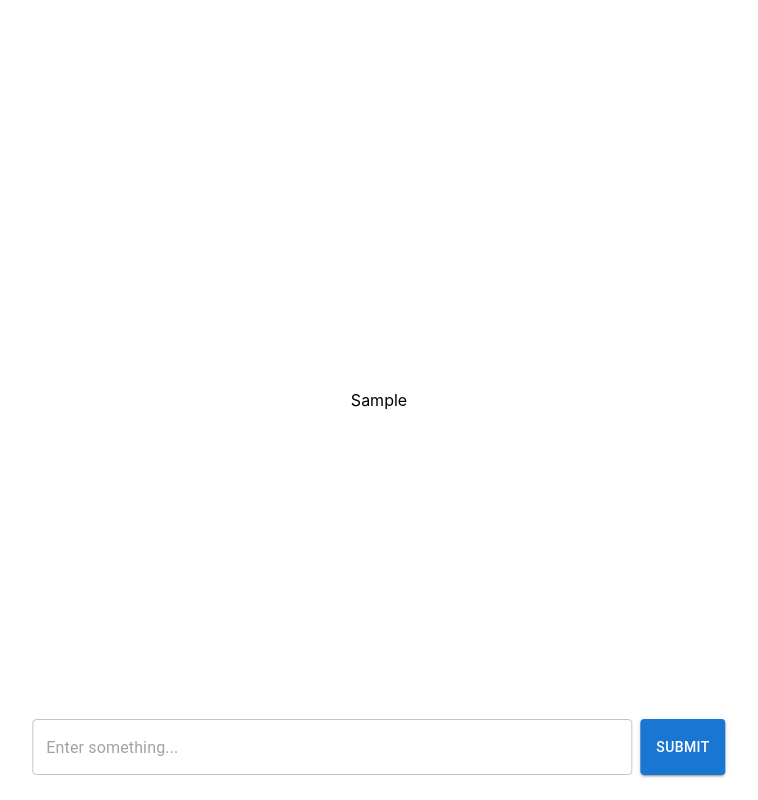
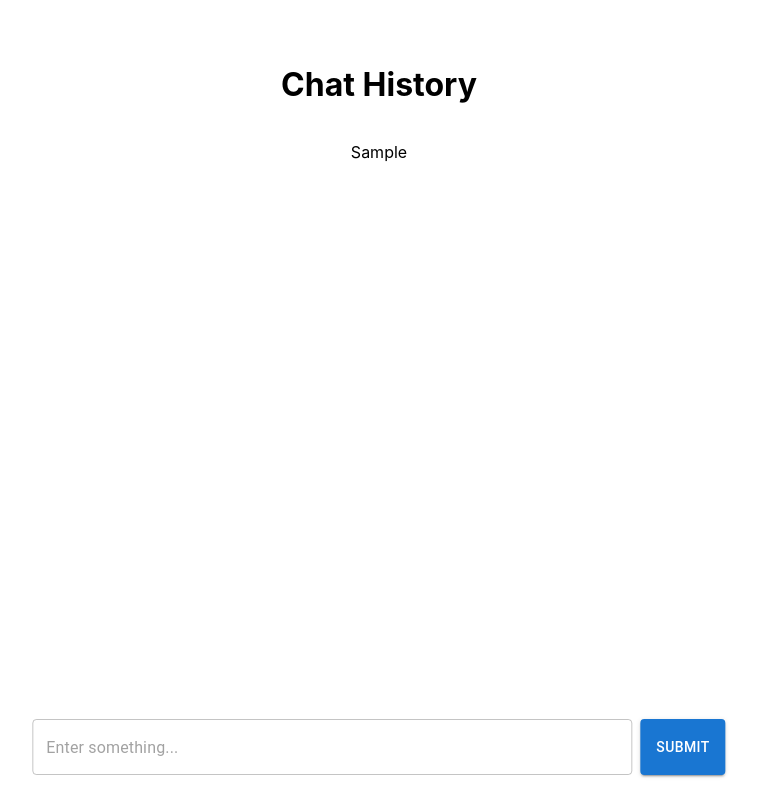
Before and after one commit to dkvasudevan/ExcelAI-React, a React (Vite) app: page / in a window 1280 px wide. Both pictures are taken after typing "Sample" into the empty fields and a click on the button "SUBMIT". Shown: the whole page, without its empty margins (261-1019 px from the left). Built offline with nearby package versions, Linux system fonts and the light colour scheme.

Commit message:
chat history changes

```diff
--- /dev/null
+++ b/src/components/ChatPanel/ChatHistory/ChatHistory.css
@@ -0,0 +1,20 @@
+.chat-history-wrapper {
+  /* background-color: red; */
+  width: 60%;
+  height: 80%;
+  position: fixed;
+  left: 50%; /* Move to the horizontal center */
+  transform: translateX(-50%); /*Center the element horizontally*/
+  overflow: auto;
+}
+
+.chat-history-title {
+  position: fixed;
+  left: 50%; /* Move to the horizontal center */
+  transform: translateX(-50%); /*Center the element horizontally*/
+}
+
+.chat-history-messages {
+  margin-top: 100px;
+  /* overflow: auto; */
+}
--- /dev/null
+++ b/src/components/ChatPanel/ChatHistory/ChatHistory.jsx
@@ -0,0 +1,24 @@
+import { useMyContext } from '../../../Context';
+import { useEffect } from 'react';
+import './ChatHistory.css';
+
+function ChatHistory() {
+  const { chatHistory, setChatHistory } = useMyContext();
+  useEffect(() => {
+    setChatHistory(chatHistory); // This will log the updated state
+  }, [chatHistory]);
+  return (
+    <>
+      <div className="chat-history-wrapper">
+        <h1 className="chat-history-title">Chat History</h1>
+        <div className="chat-history-messages">
+          {chatHistory.map((msg, ind) => (
+            <div className="message">{msg}</div>
+          ))}
+        </div>
+      </div>
+    </>
+  );
+}
+
+export default ChatHistory;
--- a/src/components/ChatPanel/ChatPanel.css
+++ b/src/components/ChatPanel/ChatPanel.css
@@ -3,7 +3,6 @@
   flex-direction: column;
   /* background-color: red; */
   width: 100%;
-
   /* left: 40; */
 }
 
@@ -11,7 +10,7 @@
   position: fixed;
   bottom: 25px;
   left: 50%; /* Move to the horizontal center */
-  transform: translateX(-50%); /* Center the element horizontally */
+  transform: translateX(-50%); /*Center the element horizontally*/
   align-items: center;
   flex-direction: column;
   margin-top: auto;
--- a/src/components/ChatPanel/ChatPanel.jsx
+++ b/src/components/ChatPanel/ChatPanel.jsx
@@ -1,12 +1,12 @@
 import './ChatPanel.css';
 import FileInputPanel from './FileInputPanel/FileInputPanel';
-import ConversationHistory from './ConversationHistory/ConversationHistory';
+import ChatHistory from './ChatHistory/ChatHistory';
 
 function ChatPanel() {
   return (
     <>
       <div className="ChatPanel">
-        <ConversationHistory />
+        <ChatHistory />
         <div className="FileInput">
           <FileInputPanel />
         </div>
--- a/src/components/ChatPanel/ConversationHistory/ConversationHistory.jsx
+++ /dev/null
@@ -1,13 +0,0 @@
-import { useMyContext } from '../../../Context';
-import { useEffect } from 'react';
-import './ConversationHistory.css';
-
-function ConversationHistory() {
-  const { chatHistory, setChatHistory } = useMyContext();
-  useEffect(() => {
-    setChatHistory(chatHistory); // This will log the updated state
-  }, [chatHistory]);
-  return <div className="ConversationHistory">{chatHistory}</div>;
-}
-
-export default ConversationHistory;
--- a/src/index.css
+++ b/src/index.css
@@ -2,21 +2,9 @@
   font-family: Inter, system-ui, Avenir, Helvetica, Arial, sans-serif;
   line-height: 1.5;
   font-weight: 400;
-
-  /* color-scheme: light dark; */
-  /* color: rgba(255, 255, 255, 0.87);
-  background-color: #242424; */
 
   font-synthesis: none;
   text-rendering: optimizeLegibility;
   -webkit-font-smoothing: antialiased;
   -moz-osx-font-smoothing: grayscale;
 }
-
-body {
-  margin: 0;
-  display: flex;
-  place-items: center;
-  min-width: 320px;
-  min-height: 100vh;
-}
```
Also changed, not shown: src/components/ChatPanel/ConversationHistory/ConversationHistory.css (deleted).
